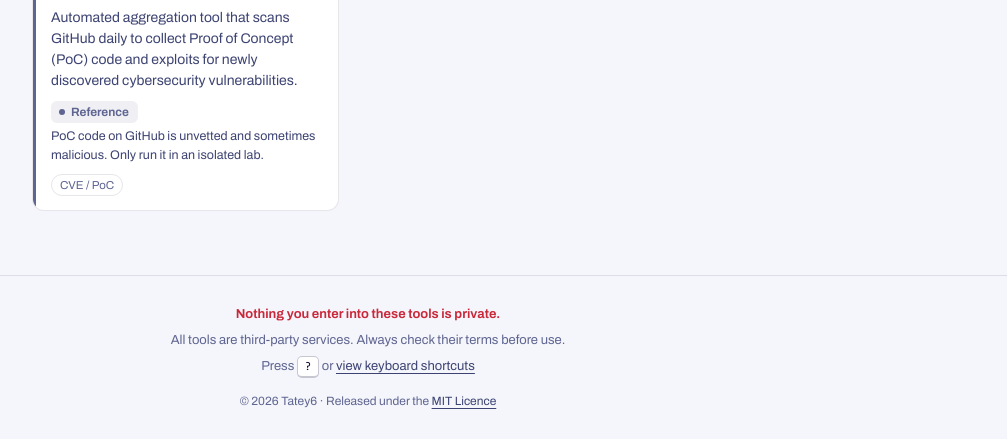
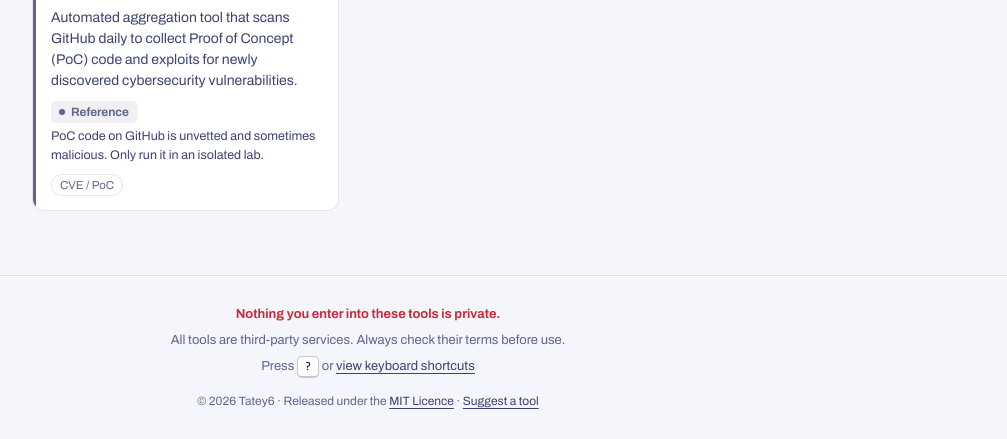
Before and after one commit to Tatey6/OSINT---Cyber-Tools, a plain HTML site: page index.html in a window 1280 px wide. Shown: the part 5317-5756 px from the top of the page, without its empty margins (272-1279 px from the left). Drawn offline with Linux system fonts and the light colour scheme.

Commit message:
Add files via upload
Add Suggest a tool link and docs

```diff
--- a/index.html
+++ b/index.html
@@ -786,7 +786,7 @@ kbd {
   <p class="footer-warn">Nothing you enter into these tools is private.</p>
   <p>All tools are third-party services. Always check their terms before use.</p>
   <p>Press <kbd>?</kbd> or <button type="button" class="link-btn" id="footer-shortcuts">view keyboard shortcuts</button></p>
-  <p class="footer-legal">© 2026 Tatey6 · Released under the <a href="https://github.com/tatey6/OSINT---Cyber-Tools/blob/main/LICENSE" target="_blank" rel="noopener noreferrer">MIT Licence</a></p>
+  <p class="footer-legal">© 2026 Tatey6 · Released under the <a href="https://github.com/tatey6/OSINT---Cyber-Tools/blob/main/LICENSE" target="_blank" rel="noopener noreferrer">MIT Licence</a> · <a href="https://github.com/Tatey6/OSINT---Cyber-Tools/issues/new?template=suggest-tool.yml" target="_blank" rel="noopener noreferrer">Suggest a tool</a></p>
 </footer>
 
 <div id="toast" role="status" aria-live="polite"></div>
```
Also changed, not shown: 2 other files.
